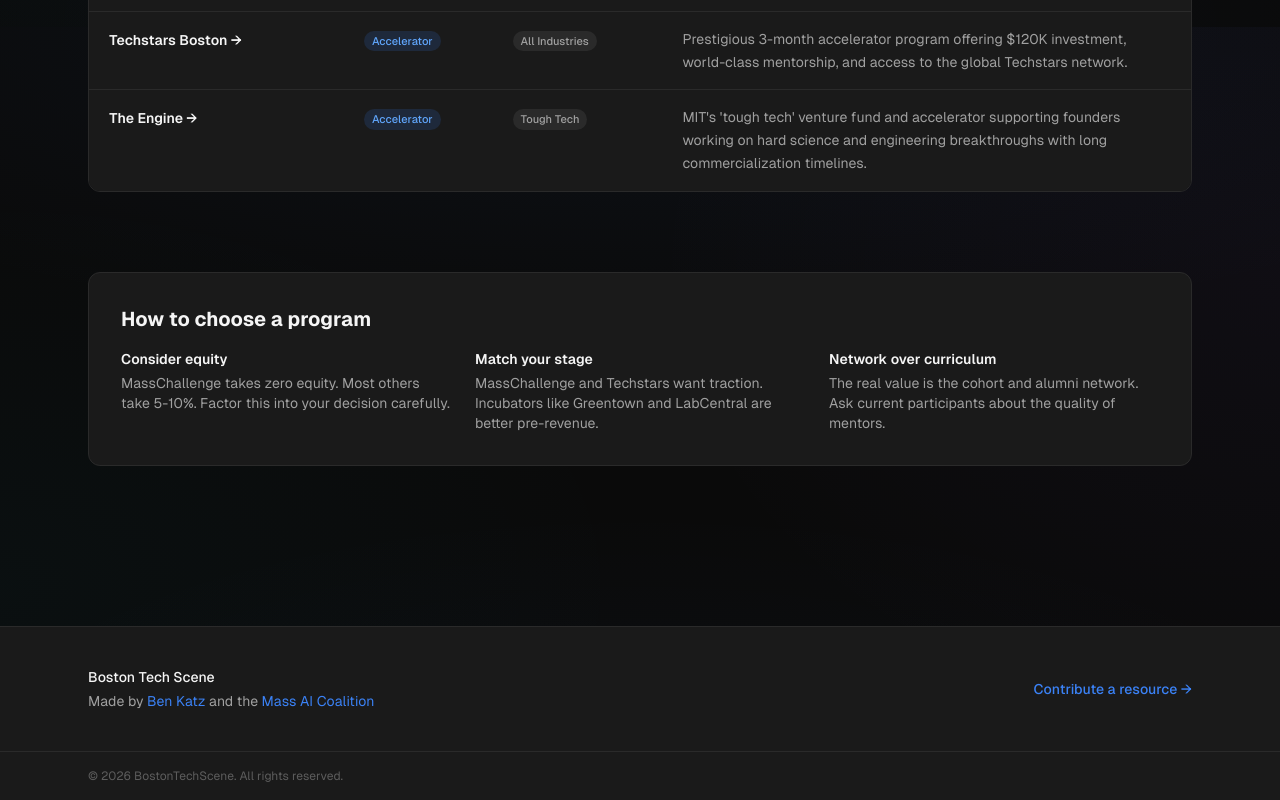
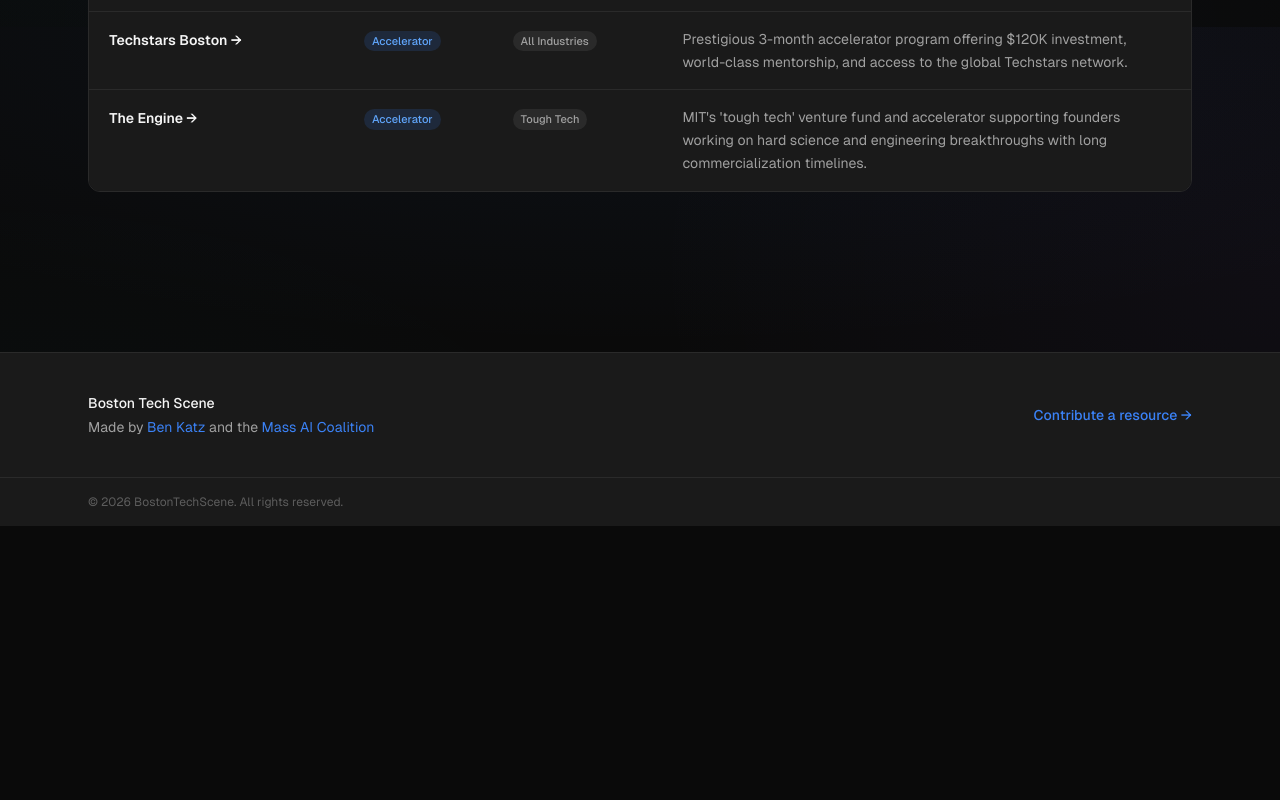
Before and after one commit to bkatz3/BostonTechScene, a Next.js app: page /programs in a window 1280 px wide. Shown: the part 773-1573 px from the top of the page. After the commit the page ends 1299 px from the top, so only its background shows below. Built offline with nearby package versions, Linux system fonts and the light colour scheme.

Commit message:
removing a bunch of stuff from programs page

```diff
--- a/app/programs/page.tsx
+++ b/app/programs/page.tsx
@@ -39,29 +39,6 @@
         </FadeIn>
         <ProgramsTable programs={programs} />
       </section>
-
-      {/* Tips section */}
-      <section className="mt-20">
-        <FadeIn>
-          <div className="bg-surface border border-[#2a2a2a] rounded-xl p-8">
-            <h2 className="text-text-primary font-bold text-xl mb-4">How to choose a program</h2>
-            <div className="grid sm:grid-cols-3 gap-6 text-sm text-text-secondary">
-              <div>
-                <p className="text-text-primary font-semibold mb-1">Consider equity</p>
-                <p>MassChallenge takes zero equity. Most others take 5-10%. Factor this into your decision carefully.</p>
-              </div>
-              <div>
-                <p className="text-text-primary font-semibold mb-1">Match your stage</p>
-                <p>MassChallenge and Techstars want traction. Incubators like Greentown and LabCentral are better pre-revenue.</p>
-              </div>
-              <div>
-                <p className="text-text-primary font-semibold mb-1">Network over curriculum</p>
-                <p>The real value is the cohort and alumni network. Ask current participants about the quality of mentors.</p>
-              </div>
-            </div>
-          </div>
-        </FadeIn>
-      </section>
     </div>
   );
 }
```
